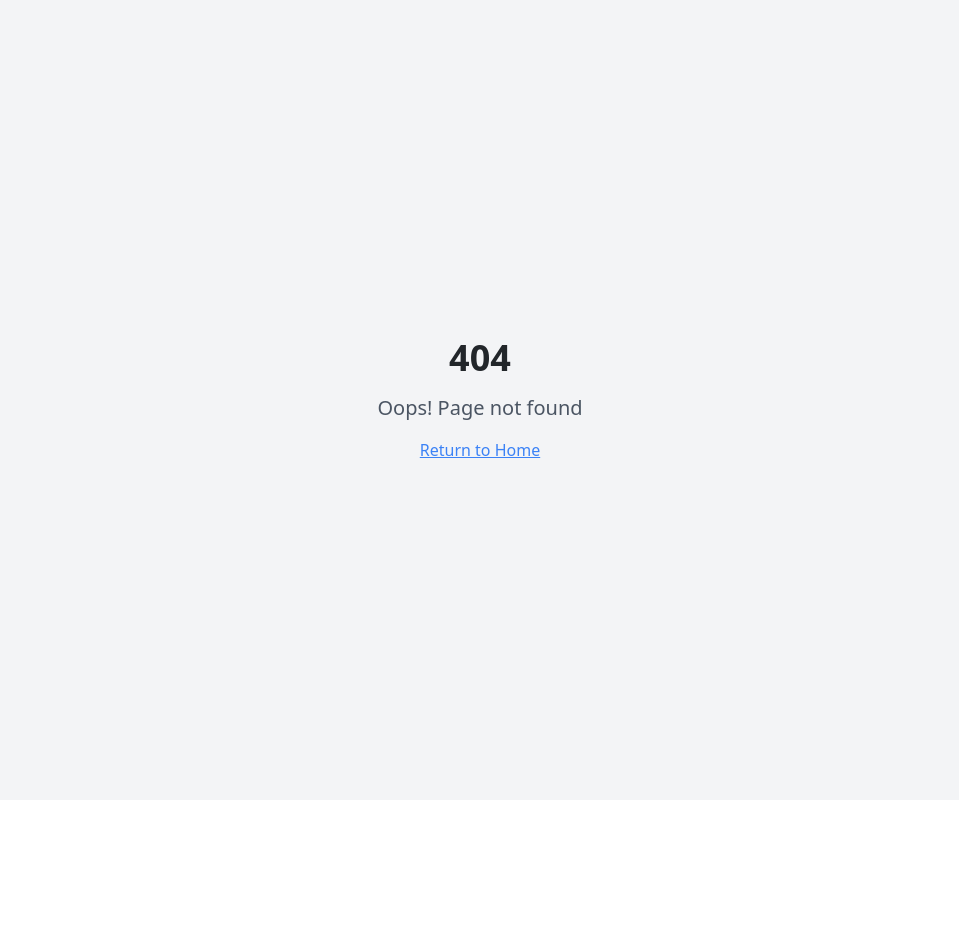
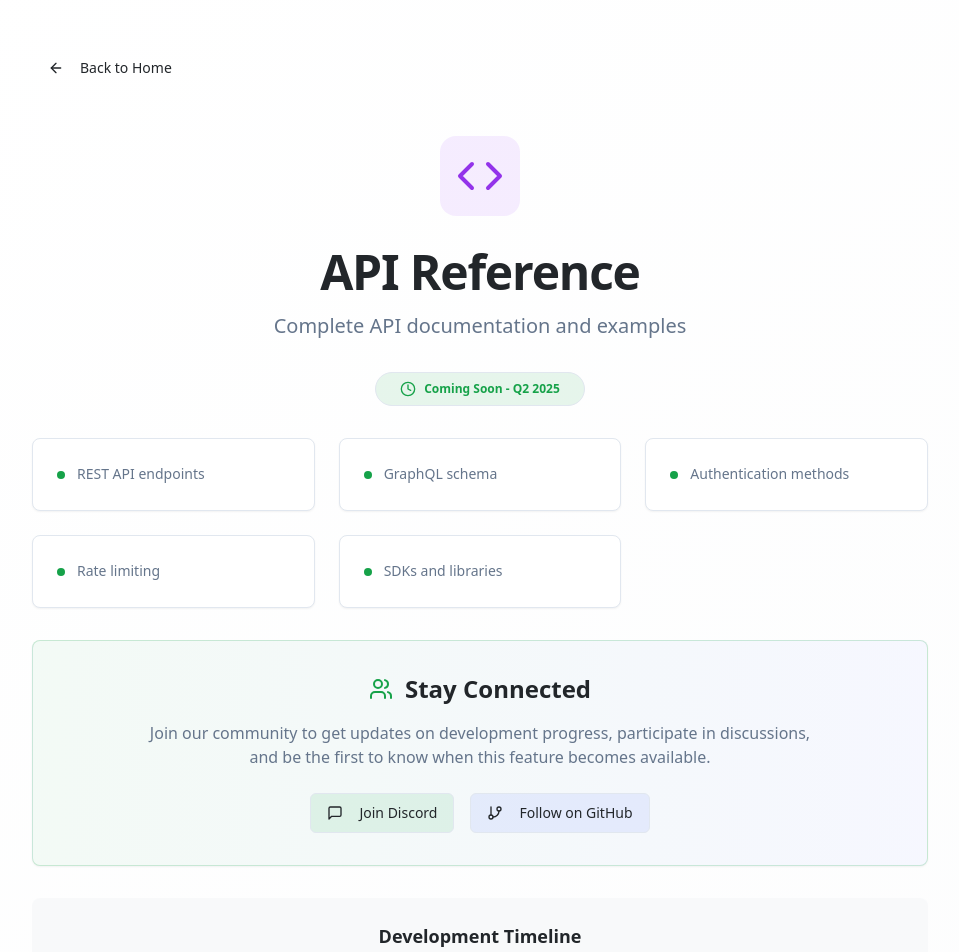
Before and after one commit to shravan20/sanchara, a React (Vite) app: page /coming-soon/api-reference in a window 1280 px wide. Before the commit this address had no page. Shown: the top 952 px of the page, without its empty margins (160-1119 px from the left). Before the commit the page ends 800 px from the top, so only its background shows below. Built offline with nearby package versions, Linux system fonts and the light colour scheme.

Commit message:
feat: add coming soon pages for bottom nav

```diff
--- a/src/App.tsx
+++ b/src/App.tsx
@@ -5,6 +5,7 @@ import { QueryClient, QueryClientProvider } from "@tanstack/react-query";
 import { BrowserRouter, Routes, Route } from "react-router-dom";
 import Index from "./pages/Index";
 import NotFound from "./pages/NotFound";
+import ComingSoon from "./pages/ComingSoon";
 
 const queryClient = new QueryClient();
 
@@ -16,6 +17,7 @@ const App = () => (
       <BrowserRouter>
         <Routes>
           <Route path="/" element={<Index />} />
+          <Route path="/coming-soon/:section" element={<ComingSoon />} />
           {/* Custom routes go above the catch-all route */}
           <Route path="*" element={<NotFound />} />
         </Routes>
--- a/src/components/Footer.tsx
+++ b/src/components/Footer.tsx
@@ -1,5 +1,6 @@
 import { Badge } from "@/components/ui/badge";
 import { GitBranch, Github, Twitter, MessageSquare, Heart } from "lucide-react";
+import { Link } from "react-router-dom";
 
 const Footer = () => {
   return (
@@ -31,33 +32,33 @@ const Footer = () => {
               <a href="#" className="block text-muted-foreground hover:text-primary transition-colors">
                 Join Discord
               </a>
-              <a href="#" className="block text-muted-foreground hover:text-primary transition-colors">
+              <Link to="/coming-soon/contribute" className="block text-muted-foreground hover:text-primary transition-colors">
                 Contribute
-              </a>
-              <a href="#" className="block text-muted-foreground hover:text-primary transition-colors">
+              </Link>
+              <Link to="/coming-soon/report-issues" className="block text-muted-foreground hover:text-primary transition-colors">
                 Report Issues
-              </a>
-              <a href="#" className="block text-muted-foreground hover:text-primary transition-colors">
+              </Link>
+              <Link to="/coming-soon/feature-requests" className="block text-muted-foreground hover:text-primary transition-colors">
                 Feature Requests
-              </a>
+              </Link>
             </div>
           </div>
 
           <div className="space-y-4">
             <h4 className="font-medium">Resources</h4>
             <div className="space-y-2 text-sm">
-              <a href="#" className="block text-muted-foreground hover:text-primary transition-colors">
+              <Link to="/coming-soon/documentation" className="block text-muted-foreground hover:text-primary transition-colors">
                 Documentation
-              </a>
-              <a href="#" className="block text-muted-foreground hover:text-primary transition-colors">
+              </Link>
+              <Link to="/coming-soon/api-reference" className="block text-muted-foreground hover:text-primary transition-colors">
                 API Reference
-              </a>
-              <a href="#" className="block text-muted-foreground hover:text-primary transition-colors">
+              </Link>
+              <Link to="/coming-soon/open-data" className="block text-muted-foreground hover:text-primary transition-colors">
                 Open Data
-              </a>
-              <a href="#" className="block text-muted-foreground hover:text-primary transition-colors">
+              </Link>
+              <Link to="/coming-soon/research-papers" className="block text-muted-foreground hover:text-primary transition-colors">
                 Research Papers
-              </a>
+              </Link>
             </div>
           </div>
 
--- /dev/null
+++ b/src/pages/ComingSoon.tsx
@@ -0,0 +1,216 @@
+import { Button } from "@/components/ui/button";
+import { Card, CardContent } from "@/components/ui/card";
+import { Badge } from "@/components/ui/badge";
+import {
+  ArrowLeft,
+  Clock,
+  Users,
+  GitBranch,
+  MessageSquare,
+  FileText,
+  Code,
+  Database,
+  BookOpen,
+  Bug,
+  Lightbulb
+} from "lucide-react";
+import { Link, useParams } from "react-router-dom";
+
+const ComingSoon = () => {
+  const { section } = useParams<{ section: string }>();
+
+  const sectionConfig = {
+    contribute: {
+      title: "Contribute",
+      icon: <GitBranch className="h-12 w-12" />,
+      description: "Help us build the future of traffic management",
+      features: [
+        "Code contributions and bug fixes",
+        "Documentation improvements",
+        "Community moderation",
+        "Testing and quality assurance",
+        "Design and UX improvements"
+      ],
+      timeline: "Q2 2025",
+      color: "bg-primary/10 text-primary"
+    },
+    "report-issues": {
+      title: "Report Issues",
+      icon: <Bug className="h-12 w-12" />,
+      description: "Help us improve by reporting bugs and issues",
+      features: [
+        "Bug tracking system",
+        "Issue categorization",
+        "Priority management",
+        "Community voting",
+        "Status tracking"
+      ],
+      timeline: "Q1 2025",
+      color: "bg-destructive/10 text-destructive"
+    },
+    "feature-requests": {
+      title: "Feature Requests",
+      icon: <Lightbulb className="h-12 w-12" />,
+      description: "Share your ideas for new features",
+      features: [
+        "Feature request submission",
+        "Community voting system",
+        "Development roadmap",
+        "Implementation timeline",
+        "Feedback collection"
+      ],
+      timeline: "Q1 2025",
+      color: "bg-community/10 text-community"
+    },
+    documentation: {
+      title: "Documentation",
+      icon: <FileText className="h-12 w-12" />,
+      description: "Comprehensive guides and documentation",
+      features: [
+        "Installation guides",
+        "API documentation",
+        "User tutorials",
+        "Developer guides",
+        "Best practices"
+      ],
+      timeline: "Q2 2025",
+      color: "bg-blue-500/10 text-blue-600"
+    },
+    "api-reference": {
+      title: "API Reference",
+      icon: <Code className="h-12 w-12" />,
+      description: "Complete API documentation and examples",
+      features: [
+        "REST API endpoints",
+        "GraphQL schema",
+        "Authentication methods",
+        "Rate limiting",
+        "SDKs and libraries"
+      ],
+      timeline: "Q2 2025",
+      color: "bg-purple-500/10 text-purple-600"
+    },
+    "open-data": {
+      title: "Open Data",
+      icon: <Database className="h-12 w-12" />,
+      description: "Access public traffic data and analytics",
+      features: [
+        "Real-time traffic data",
+        "Historical analytics",
+        "Data export tools",
+        "Visualization dashboards",
+        "Research datasets"
+      ],
+      timeline: "Q3 2025",
+      color: "bg-green-500/10 text-green-600"
+    },
+    "research-papers": {
+      title: "Research Papers",
+      icon: <BookOpen className="h-12 w-12" />,
+      description: "Academic research and publications",
+      features: [
+        "Traffic analysis studies",
+        "Algorithm research",
+        "Community impact reports",
+        "Technical whitepapers",
+        "Collaborative research"
+      ],
+      timeline: "Q4 2025",
+      color: "bg-orange-500/10 text-orange-600"
+    }
+  };
+
+  const currentSection = sectionConfig[section as keyof typeof sectionConfig] || sectionConfig.contribute;
+
+  return (
+    <div className="min-h-screen bg-gradient-to-br from-background to-muted/20">
+      <div className="container py-12">
+        <div className="max-w-4xl mx-auto">
+          {/* Header */}
+          <div className="mb-8">
+            <Link to="/">
+              <Button variant="ghost" className="mb-4">
+                <ArrowLeft className="h-4 w-4 mr-2" />
+                Back to Home
+              </Button>
+            </Link>
+          </div>
+
+          {/* Main Content */}
+          <div className="text-center space-y-8">
+            <div className="space-y-4">
+              <div className={`inline-flex p-4 rounded-2xl ${currentSection.color} mb-4`}>
+                {currentSection.icon}
+              </div>
+              <h1 className="text-4xl font-bold tracking-tight sm:text-5xl">
+                {currentSection.title}
+              </h1>
+              <p className="text-xl text-muted-foreground max-w-2xl mx-auto">
+                {currentSection.description}
+              </p>
+            </div>
+
+            {/* Coming Soon Badge */}
+            <div className="flex justify-center">
+              <Badge variant="outline" className="bg-primary/10 text-primary px-6 py-2">
+                <Clock className="h-4 w-4 mr-2" />
+                Coming Soon - {currentSection.timeline}
+              </Badge>
+            </div>
+
+            {/* Features Grid */}
+            <div className="grid gap-6 md:grid-cols-2 lg:grid-cols-3 mt-12">
+              {currentSection.features.map((feature, index) => (
+                <Card key={index} className="text-left hover:shadow-lg transition-all duration-300">
+                  <CardContent className="p-6">
+                    <div className="flex items-start gap-3">
+                      <div className="w-2 h-2 bg-primary rounded-full mt-2 flex-shrink-0" />
+                      <p className="text-sm text-muted-foreground leading-relaxed">
+                        {feature}
+                      </p>
+                    </div>
+                  </CardContent>
+                </Card>
+              ))}
+            </div>
+
+            {/* Community Section */}
+            <Card className="mt-12 bg-gradient-to-r from-primary/5 to-community/5 border-primary/20">
+              <CardContent className="p-8">
+                <div className="flex items-center justify-center gap-3 mb-4">
+                  <Users className="h-6 w-6 text-primary" />
+                  <h3 className="text-2xl font-semibold">Stay Connected</h3>
+                </div>
+                <p className="text-muted-foreground mb-6 max-w-2xl mx-auto">
+                  Join our community to get updates on development progress, participate in discussions,
+                  and be the first to know when this feature becomes available.
+                </p>
+                <div className="flex flex-wrap gap-4 justify-center">
+                  <Button variant="outline" className="bg-primary/10 hover:bg-primary/20">
+                    <MessageSquare className="h-4 w-4 mr-2" />
+                    Join Discord
+                  </Button>
+                  <Button variant="outline" className="bg-community/10 hover:bg-community/20">
+                    <GitBranch className="h-4 w-4 mr-2" />
+                    Follow on GitHub
+                  </Button>
+                </div>
+              </CardContent>
+            </Card>
+
+            {/* Timeline */}
+            <div className="mt-12 p-6 bg-muted/50 rounded-lg">
+              <h3 className="text-lg font-semibold mb-4">Development Timeline</h3>
+              <div className="flex items-center justify-center gap-2 text-sm text-muted-foreground">
+                <Clock className="h-4 w-4" />
+                <span>Expected launch: {currentSection.timeline}</span>
+              </div>
+            </div>
+          </div>
+        </div>
+      </div>
+    </div>
+  );
+};
+
+export default ComingSoon;
```
